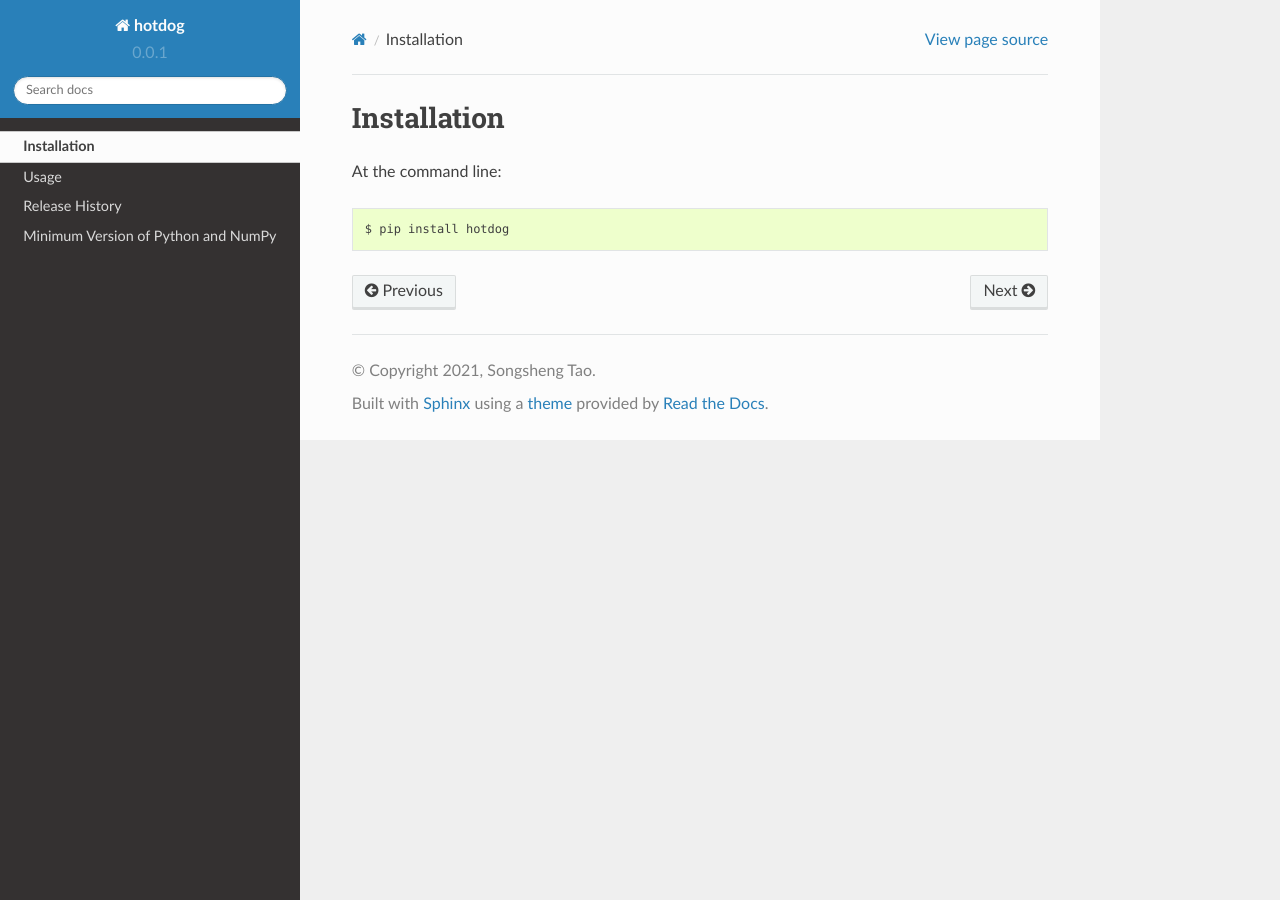
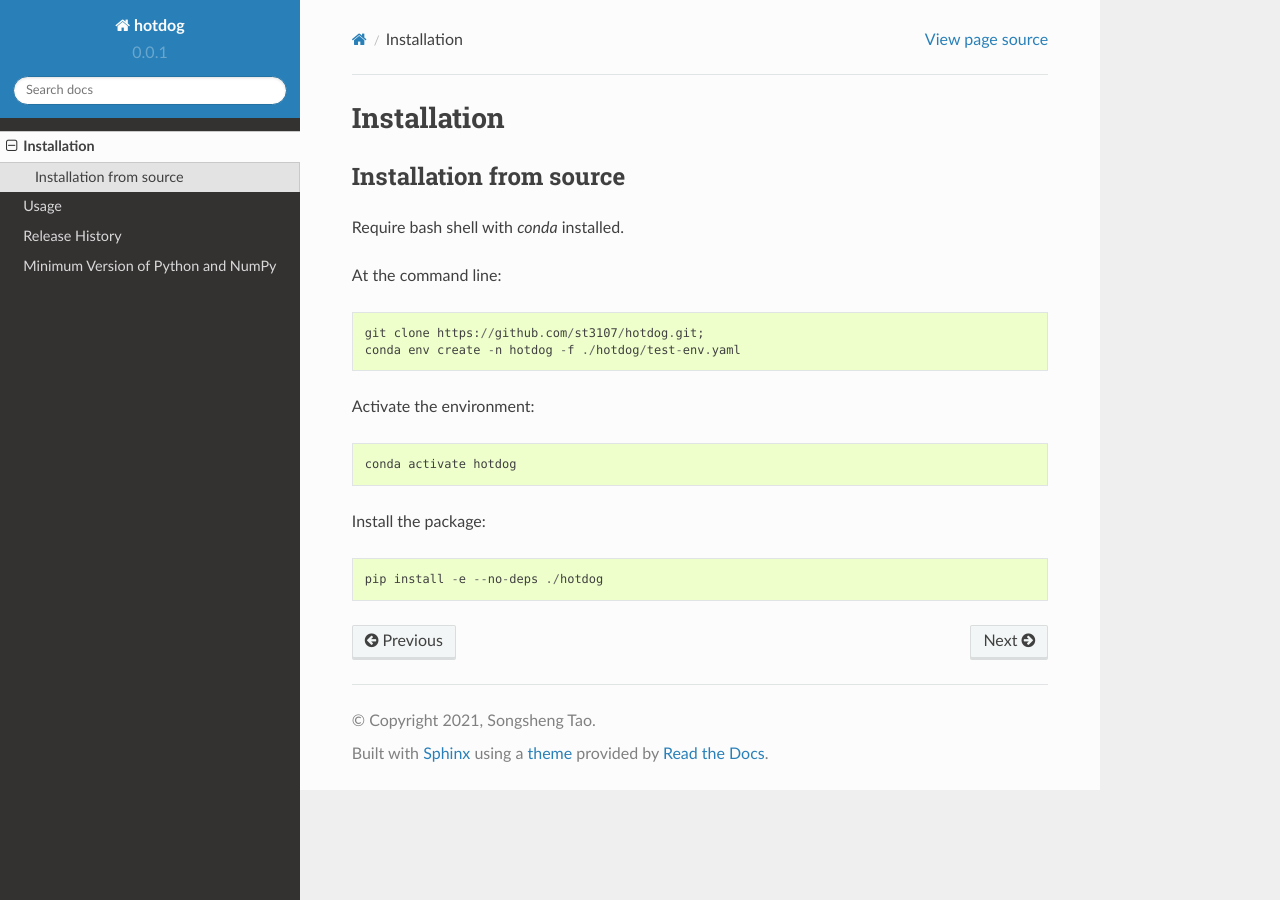
Before and after one commit to st3107/hotdog, a Sphinx documentation site: the page built from docs/source/installation.rst, in a window 1280 px wide. Built offline with Sphinx 7.4.7 and the Read the Docs theme 2.0.0, drawn with Linux system fonts in a browser that asks for light colours.

Commit message:
DOC: update installation.rst

```diff
--- a/docs/source/installation.rst
+++ b/docs/source/installation.rst
@@ -2,6 +2,20 @@
 Installation
 ============
 
+Installation from source
+------------------------
+
+Require bash shell with `conda` installed.
+
 At the command line::
 
-    $ pip install hotdog
+    git clone https://github.com/st3107/hotdog.git;
+    conda env create -n hotdog -f ./hotdog/test-env.yaml
+
+Activate the environment::
+
+    conda activate hotdog
+
+Install the package::
+
+    pip install -e --no-deps ./hotdog
```
